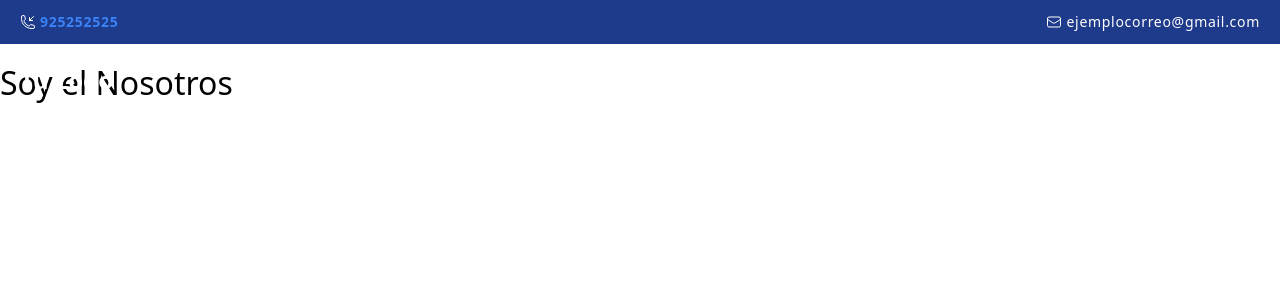
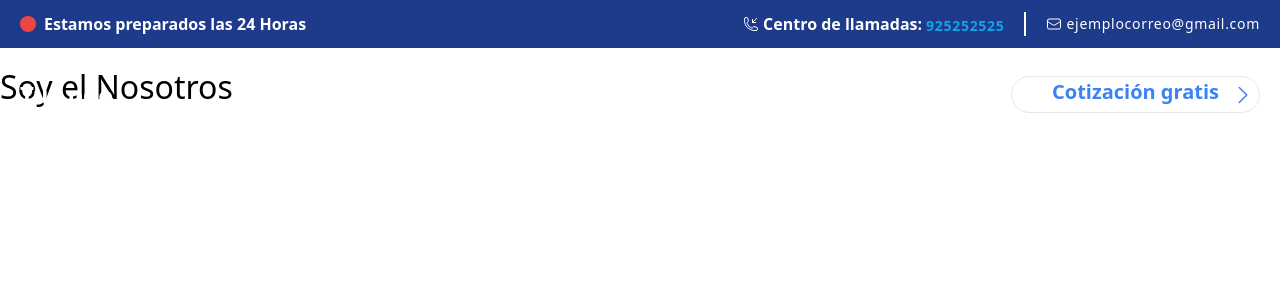
Before and after one commit to NatanaelAlexander/pruebanext, a Next.js app: page /nosotros in a window 1280 px wide. Shown: the top 300 px of the page. Built offline with nearby package versions, Linux system fonts and the light colour scheme.

Commit message:
Se termino el header+navbar

```diff
--- a/src/app/page.jsx
+++ b/src/app/page.jsx
@@ -1,8 +1,10 @@
 import Hero from "@/components/hero";
+import WeaAzul from "@/components/weaAzul";
 export default function Home() {
   return (
     <main className="">
       <Hero></Hero>
+      <WeaAzul></WeaAzul>
     </main>
   );
 }
--- a/src/components/formulario.jsx
+++ b/src/components/formulario.jsx
@@ -7,7 +7,7 @@ const Formulario = () => {
             <div className='flex flex-col gap-4 mt-6'>
 
                 <input
-                    className='bg-gray-100 rounded w-full p-3'
+                    className='bg-gray-100 text-black rounded w-full p-3'
                     id="name"
                     placeholder='Nombre'
                     name="name"
@@ -16,7 +16,7 @@ const Formulario = () => {
                     required
                 />
 
-                <input className='bg-gray-100 rounded w-full p-3'
+                <input className='bg-gray-100 rounded text-black w-full p-3'
                     placeholder='Email'
                     id="email"
                     name="email"
@@ -25,7 +25,7 @@ const Formulario = () => {
                     required
                 />
                 <textarea
-                    className='bg-gray-100 rounded  w-full p-3 h-28'
+                    className='bg-gray-100 rounded text-black  w-full p-3 h-28'
                     placeholder='Te gusto algun servicio o tienes dudas?'
                     id="email"
                     name="email"
@@ -36,13 +36,13 @@ const Formulario = () => {
 
                 <div>
 
-                    <button className="relative flex items-center justify-center text-xl text-white bg-blue-500 rounded-full w-full py-2">
-                        <span className="">Solicitar Presupuesto</span>
+                    <button className="relative flex items-center justify-center text-xl  bg-blue-500 text-blue-500 hover:text-blue-800 hover:bg-blue-800 transition-all rounded-full w-full py-2">
+                        <span className="text-white">Solicitar Presupuesto</span>
                         <svg
                             xmlns="http://www.w3.org/2000/svg"
                             viewBox="0 0 24 24"
                             fill="currentColor"
-                            className="absolute right-1 size-8 p-1 rounded-full text-blue-500 bg-white"
+                            className="absolute right-2 size-7 p-1 rounded-full  bg-white"
                         >
                             <path
                                 fillRule="evenodd"
--- a/src/components/navbar.jsx
+++ b/src/components/navbar.jsx
@@ -10,56 +10,104 @@ export default function Navbar() {
   };
 
   return (
-    <nav className="">
-      <span className="flex flex-row justify-between bg-blue-900 py-3 px-5 w-full overflow-hidden">
-        <div className="hidden">
-          <div className="h-2 w-2 rounded-full bg-red-700"></div>
-          <p className="">Estamos preparados las 24 Horas</p>
+
+    <nav className="bg-blue-900 md:relative md:w-full">
+      <span className=" py-3 px-5 w-full overflow-hidden md:container md:mx-auto md:flex md:justify-between">
+        <div className="hidden md:flex md:flex-row md:items-center md:gap-2">
+          <div className="h-2 w-2 rounded-full bg-red-500 p-2"></div>
+          <p className="text-white font-semibold">Estamos preparados las 24 Horas</p>
         </div>
+
+        <div className='flex flex-row justify-between px-3 md:px-0 md:gap-5'>
 
           <div className="flex flex-row gap-1 items-center justify-center">
             <svg xmlns="http://www.w3.org/2000/svg" fill="none" viewBox="0 0 24 24" strokeWidth={1.5} stroke="currentColor" className="size-4 text-white">
               <path strokeLinecap="round" strokeLinejoin="round" d="M14.25 9.75v-4.5m0 4.5h4.5m-4.5 0 6-6m-3 18c-8.284 0-15-6.716-15-15V4.5A2.25 2.25 0 0 1 4.5 2.25h1.372c.516 0 .966.351 1.091.852l1.106 4.423c.11.44-.054.902-.417 1.173l-1.293.97a1.062 1.062 0 0 0-.38 1.21 12.035 12.035 0 0 0 7.143 7.143c.441.162.928-.004 1.21-.38l.97-1.293a1.125 1.125 0 0 1 1.173-.417l4.423 1.106c.5.125.852.575.852 1.091V19.5a2.25 2.25 0 0 1-2.25 2.25h-2.25Z" />
             </svg>
-          <p className="text-blue-500 font-semibold tracking-wider text-sm">925252525</p>
+            <span className='hidden md:flex md:text-white font-semibold text-center'>Centro de llamadas: </span>
+            <p className="text-sky-500 font-semibold tracking-wider text-sm md:mt-1 md:flex md:flex-row">9<span className='hidden md:flex'> </span>25252525</p>
           </div>
+          <div className='hidden md:flex md:h-full md:w-0.5 bg-white'>
 
+          </div>
           <div className="flex flex-row gap-1 items-center justify-center">
             <svg xmlns="http://www.w3.org/2000/svg" fill="none" viewBox="0 0 24 24" strokeWidth={1.5} stroke="currentColor" className="size-4 text-white">
               <path strokeLinecap="round" strokeLinejoin="round" d="M21.75 6.75v10.5a2.25 2.25 0 0 1-2.25 2.25h-15a2.25 2.25 0 0 1-2.25-2.25V6.75m19.5 0A2.25 2.25 0 0 0 19.5 4.5h-15a2.25 2.25 0 0 0-2.25 2.25m19.5 0v.243a2.25 2.25 0 0 1-1.07 1.916l-7.5 4.615a2.25 2.25 0 0 1-2.36 0L3.32 8.91a2.25 2.25 0 0 1-1.07-1.916V6.75" />
             </svg>
             <p className="text-white font-medium tracking-wider text-sm">ejemplocorreo@gmail.com</p>
           </div>
+
+        </div>
+
       </span>
-
-      <div className="flex flex-row justify-between w-full p-5 absolute z-10">
-        <div className="text-2xl font-semibold text-white">Tu Logo</div>
-        <div>
+      <div className='md:container md:mx-auto'>
+        <div className="flex flex-row justify-between items-center w-full absolute z-10 p-5 md:container md:mt-2">
+          <div className="text-2xl font-semibold text-white text-center">Tu Logo</div>
+          <div className='md:hidden'>
             <svg onClick={toggleComponente} xmlns="http://www.w3.org/2000/svg" fill="none" viewBox="0 0 24 24" strokeWidth={1.5} stroke="currentColor" className="size-8 font-semibold text-white">
               <path strokeLinecap="round" strokeLinejoin="round" d="M3.75 6.75h16.5M3.75 12h16.5m-16.5 5.25h16.5" />
             </svg>
           </div>
           {/* Renderizado condicional basado en el estado */}
           {mostrarComponente && (
-          <div className="bg-white h-screen w-2/3 absolute top-0 right-0 shadow-2xl">
-            <div className="px-5 py-6 w-full flex justify-end">
+            <div className="bg-white h-screen w-2/3 absolute top-0 z-10  right-0 shadow-2xl md:hidden">
+              <div className="px-5 py-6 w-full flex flex-col">
+
+                <div className='w-full flex justify-end'>
                   <svg onClick={toggleComponente} xmlns="http://www.w3.org/2000/svg" viewBox="0 0 24 24" fill="currentColor" className="size-7 bg-blue-500 text-white rounded-full">
                     <path fillRule="evenodd" d="M5.47 5.47a.75.75 0 0 1 1.06 0L12 10.94l5.47-5.47a.75.75 0 1 1 1.06 1.06L13.06 12l5.47 5.47a.75.75 0 1 1-1.06 1.06L12 13.06l-5.47 5.47a.75.75 0 0 1-1.06-1.06L10.94 12 5.47 6.53a.75.75 0 0 1 0-1.06Z" clipRule="evenodd" />
                   </svg>
                 </div>
+
+                <div className='w-full'>
+                  <ul className='flex flex-col items-start w-full font-semibold gap-10 mt-10 text-xl'>
+                    <li className='w-full text-center'>Home</li>
+                    <li className='w-full text-center'>Servicios</li>
+                    <li className='w-full text-center'>Testimonios</li>
+                    <li className='w-full text-center'>Nosotros</li>
+                    <li className='w-full text-center'>Contacto</li>
+                    <button className="relative flex items-center justify-center bg-blue-500 text-blue-500 hover:text-blue-800 hover:bg-blue-800 transition-all rounded-full w-full py-2">
+                      <span className="text-white text-sm">Solicitar Presupuesto</span>
+                      <svg
+                        xmlns="http://www.w3.org/2000/svg"
+                        viewBox="0 0 24 24"
+                        fill="currentColor"
+                        className="absolute right-2 size-7 p-1 rounded-full  bg-white"
+                      >
+                        <path
+                          fillRule="evenodd"
+                          d="M1.5 4.5a3 3 0 0 1 3-3h1.372c.86 0 1.61.586 1.819 1.42l1.105 4.423a1.875 1.875 0 0 1-.694 1.955l-1.293.97c-.135.101-.164.249-.126.352a11.285 11.285 0 0 0 6.697 6.697c.103.038.25.009.352-.126l.97-1.293a1.875 1.875 0 0 1 1.955-.694l4.423 1.105c.834.209 1.42.959 1.42 1.82V19.5a3 3 0 0 1-3 3h-2.25C8.552 22.5 1.5 15.448 1.5 6.75V4.5Z"
+                          clipRule="evenodd"
+                        />
+                      </svg>
+                    </button>
+                  </ul>
+                </div>
+
+              </div>
             </div>
           )}
+          <ul className="hidden md:flex md:flex-row md:gap-5 font-medium text-white">
+            <li><span className='md:hover:border-b-2 cursor-pointer'>Home</span></li>
+            <li><span className='md:hover:border-b-2 cursor-pointer'>Servicios</span></li>
+            <li><span className='md:hover:border-b-2 cursor-pointer'>Testimonios</span></li>
+            <li><span className='md:hover:border-b-2 cursor-pointer'>Nosotros</span></li>
+            <li><span className='md:hover:border-b-2 cursor-pointer'>Contacto</span></li>
+          </ul>
+
+          <div className="hidden md:flex text-blue-500 hover:text-white">
+            <button className="relative flex items-center justify-center text-xl text-opacity-0  bg-white rounded-full w-full py-1.5 px-10 hover:bg-opacity-0 transition-all border">
+              <span className="font-semibold mt-[-5px]">Cotización gratis</span>
+
+              <svg xmlns="http://www.w3.org/2000/svg" fill="none" viewBox="0 0 24 24" strokeWidth={1.5} stroke="currentColor" className="absolute size-6 font-bold right-1">
+                <path strokeLinecap="round" strokeLinejoin="round" d="m8.25 4.5 7.5 7.5-7.5 7.5" />
+              </svg>
+
+            </button>
           </div>
 
-      <ul className="hidden">
-        <li>Home</li>
-        <li>Servicios</li>
-        <li>Testimonios</li>
-        <li>Nosotros</li>
-        <li>Contacto</li>
-      </ul>
-      <div className="hidden">
-        <button>Solicitar Presupuesto</button>
+        </div>
+
       </div>
     </nav>
   );
--- a/src/components/weaAzul.jsx
+++ b/src/components/weaAzul.jsx
@@ -1,7 +1,7 @@
 export default function Hero() {
   return (
     <section>
-        Hola
+        <h1>HOLA</h1>
     </section>
   );
 }
```
Also changed, not shown: src/components/hero.jsx (+67 -9 lines), public/casaCieloBonito.png (deleted), 1 other file (tests, documents, lock files or other folders). Lines whose indentation alone changed are shown as unchanged.
